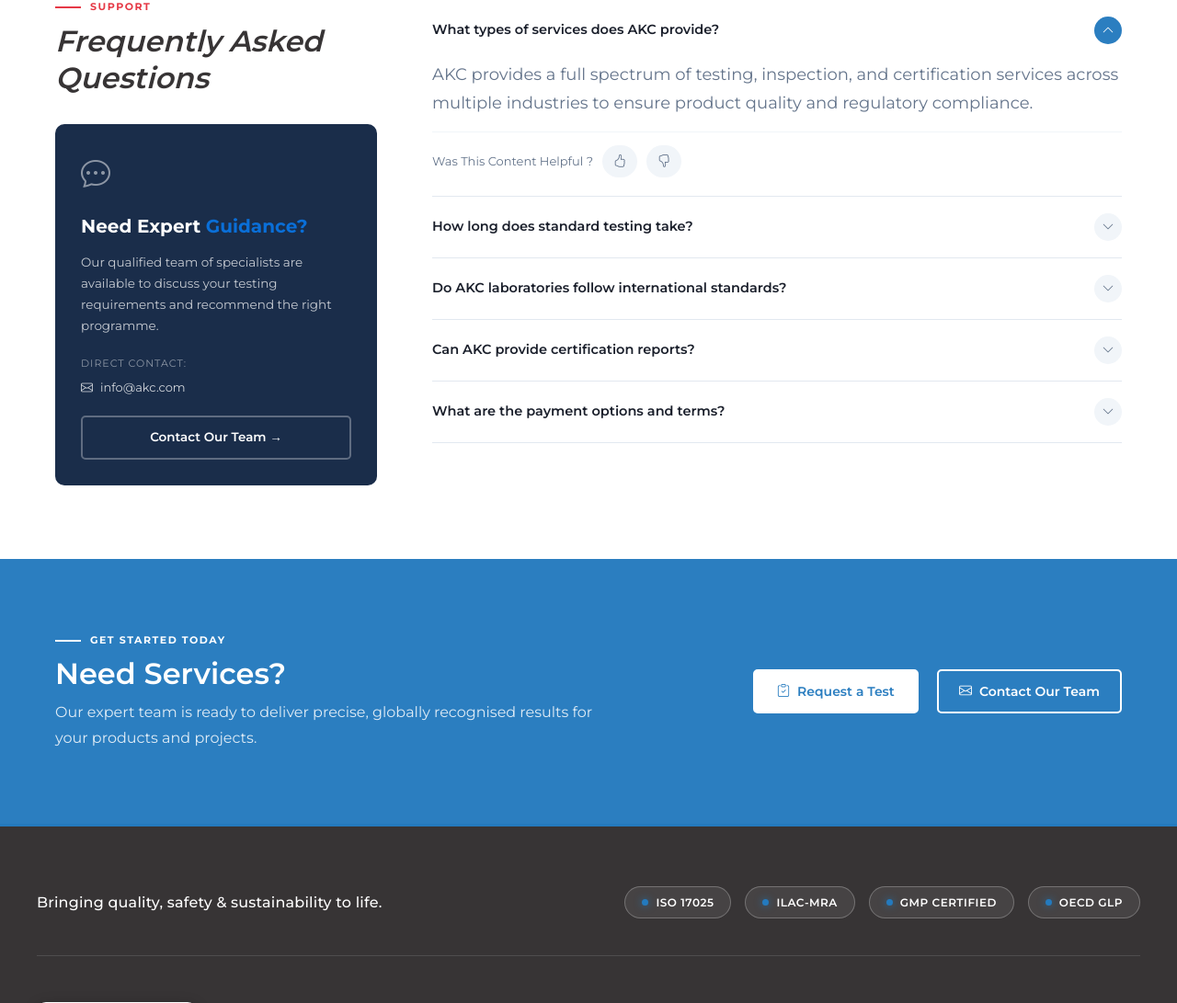
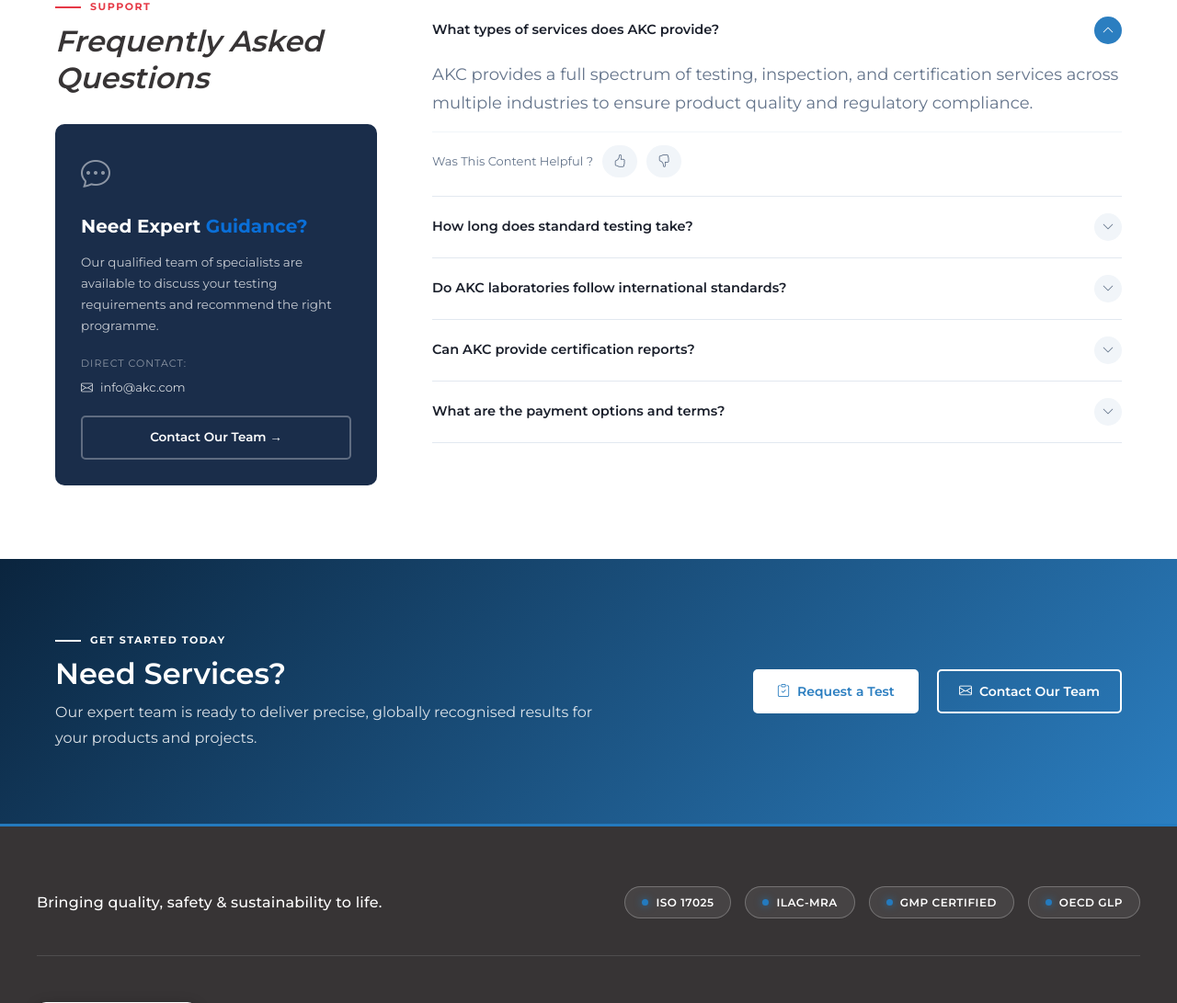
Before and after one commit to jaitechpixe-hub/AKC, a PHP site: page /support-services.php in a window 1280 px wide. Shown: the part 4260-5351 px from the top of the page at 92% size. Run offline with PHP 8.4, Linux system fonts and the light colour scheme.

Commit message:
fix: enforce global high-contrast white labels, subtitles, and lines on all CTA and hero banners platform-wide

```diff
--- a/assets/css/style.css
+++ b/assets/css/style.css
@@ -204,6 +204,49 @@ ul {
     margin-top: 0 !important;
 }
 
+/* ==========================================================================
+   GLOBAL BANNER & CTA READABILITY ENHANCEMENTS
+   Enforces high-contrast white text for subtitles, section labels, lines,
+   and headers across dark/blue hero and CTA banners platform-wide.
+   ========================================================================== */
+.pr-cta .pr-section-label,
+.pr-cta .pr-label-line,
+.tc-bottom-cta .pr-section-label,
+.tc-bottom-cta .pr-label-line,
+.ts-final-cta .ts-subtitle,
+.ts-final-cta .ts-subtitle .line,
+.ts-final-cta .ts-subtitle .dot,
+.qc-footer-cta .qc-subtitle,
+.chemical-cta-section .chemical-subtitle,
+.support-banner .support-label,
+.training-banner .training-label,
+.hero-banner .hero-subtitle,
+.ts-hero-section .ts-subtitle,
+.ts-hero-section .ts-subtitle .line,
+.ts-hero-section .ts-subtitle .dot,
+.pr-hero .pr-section-label,
+.cta .section-subtitle,
+.cta .section-subtitle .line {
+    color: #ffffff !important;
+    background-color: transparent !important;
+}
+
+.pr-cta .pr-label-line,
+.tc-bottom-cta .pr-label-line,
+.ts-final-cta .ts-subtitle .line,
+.ts-final-cta .ts-subtitle .dot,
+.ts-hero-section .ts-subtitle .line,
+.ts-hero-section .ts-subtitle .dot,
+.cta .section-subtitle .line {
+    background-color: #ffffff !important;
+}
+
+.pr-cta .pr-blue,
+.pr-cta .pr-cta-title .pr-blue,
+.tc-bottom-cta .pr-blue {
+    color: #ffffff !important;
+}
+
 
 
 
--- a/assets/css/style_hemachandra.css
+++ b/assets/css/style_hemachandra.css
@@ -1311,6 +1311,28 @@ img {
     overflow: hidden;
 }
 
+.pr-cta::before {
+    content: '';
+    position: absolute;
+    inset: 0;
+    background: linear-gradient(135deg, rgba(8, 29, 51, 0.92) 0%, rgba(43, 126, 192, 0.88) 100%);
+    z-index: 1;
+}
+
+.pr-cta .pr-section-label,
+.pr-cta .pr-label-line {
+    color: #ffffff !important;
+}
+
+.pr-cta .pr-label-line {
+    background-color: #ffffff !important;
+}
+
+.pr-cta .pr-blue,
+.pr-cta-title .pr-blue {
+    color: #ffffff !important;
+}
+
 .pr-cta-inner {
     position: relative;
     z-index: 2;
```
